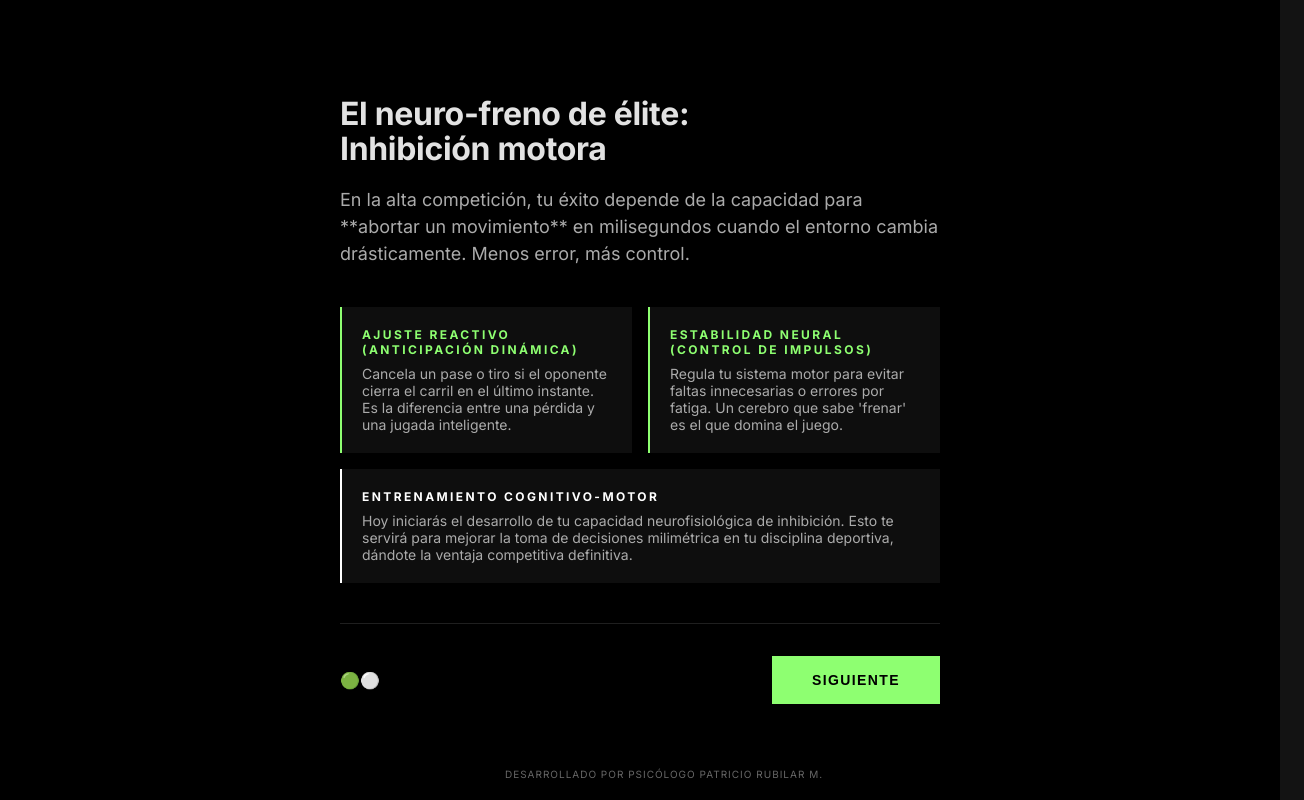
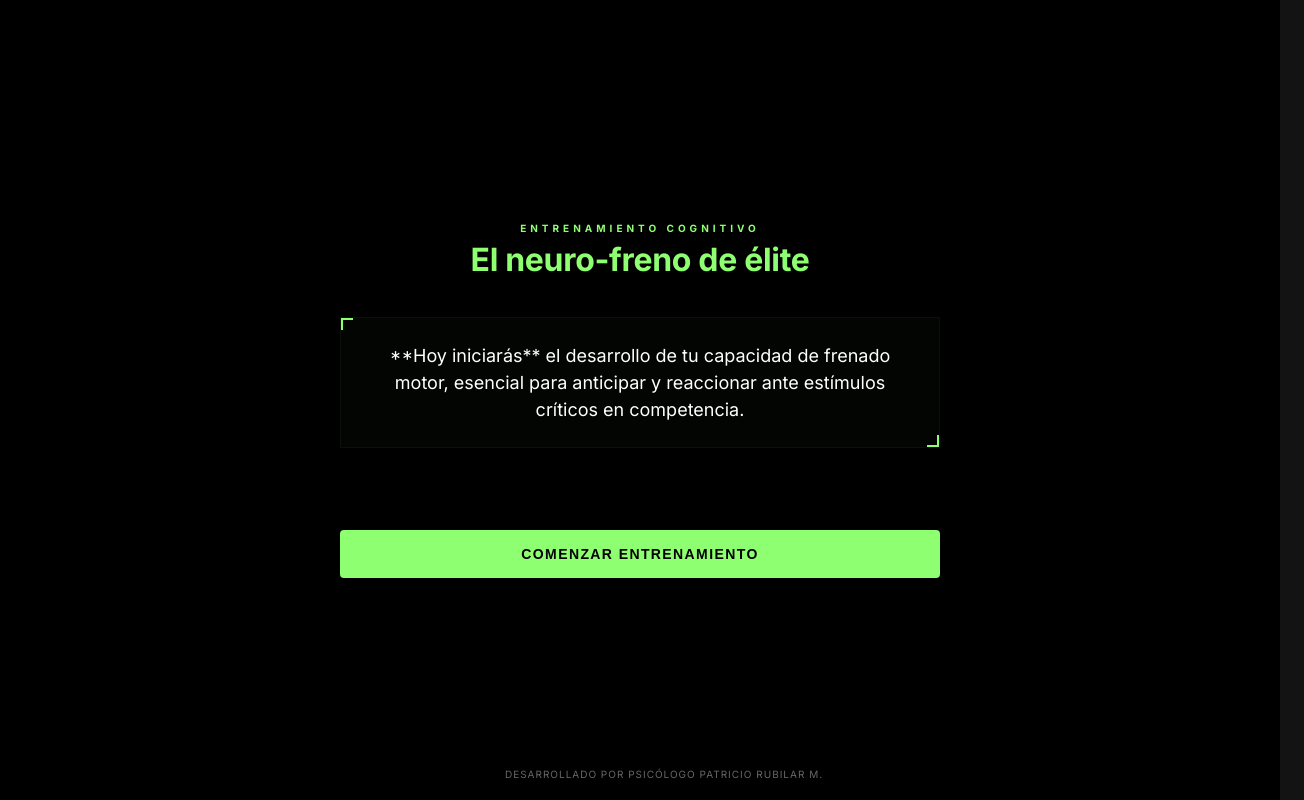
Before and after one commit to pspatriciorubilar-afk/neuro-focus, a React (Vite) app: page / in a window 1280 px wide. Shown: the whole page, 1304 px wide, since content can reach past the window. Built offline with nearby package versions, Linux system fonts and the light colour scheme.

Commit message:
feat: simplified onboarding and integrated native icons/splash

```diff
--- a/package.json
+++ b/package.json
@@ -18,6 +18,7 @@
     "react-dom": "^18.2.0"
   },
   "devDependencies": {
+    "@capacitor/assets": "^3.0.5",
     "@types/react": "^18.2.21",
     "@types/react-dom": "^18.2.7",
     "@vitejs/plugin-react": "^4.0.4",
--- a/src/components/TrainingScreen.css
+++ b/src/components/TrainingScreen.css
@@ -53,13 +53,17 @@ body {
 
 /* Intro / Onboarding */
 .onboarding-overlay {
-    position: absolute;
-    inset: 0;
+    position: fixed;
+    top: 0;
+    left: 0;
+    width: 100%;
+    height: 100%;
     background: var(--bg-void);
-    z-index: 500;
+    z-index: 1000;
     display: flex;
     flex-direction: column;
-    padding: 40px 24px;
+    padding: 32px 24px;
+    overflow-y: auto;
 }
 
 .onboarding-content {
--- a/src/components/TrainingScreen.tsx
+++ b/src/components/TrainingScreen.tsx
@@ -266,28 +266,18 @@ export const TrainingScreen: React.FC = () => {
             {/* Slide 1: Concepto */}
             {state === 'INTRO_1' && (
                 <div className="onboarding-overlay">
-                    <div className="onboarding-content">
-                        <h1 className="onboarding-title">El neuro-freno de élite: <br/>Inhibición motora</h1>
-                        <p className="onboarding-text">
-                            En la alta competición, tu éxito depende de la capacidad para **abortar un movimiento** en milisegundos cuando el entorno cambia drásticamente. Menos error, más control.
-                        </p>
-                        <div className="onboarding-grid">
-                            <div className="onboarding-card">
-                                <span className="card-title">AJUSTE REACTIVO (ANTICIPACIÓN DINÁMICA)</span>
-                                <p className="card-desc">Cancela un pase o tiro si el oponente cierra el carril en el último instante. Es la diferencia entre una pérdida y una jugada inteligente.</p>
-                            </div>
-                            <div className="onboarding-card">
-                                <span className="card-title">ESTABILIDAD NEURAL (CONTROL DE IMPULSOS)</span>
-                                <p className="card-desc">Regula tu sistema motor para evitar faltas innecesarias o errores por fatiga. Un cerebro que sabe 'frenar' es el que domina el juego.</p>
-                            </div>
-                            <div className="onboarding-card" style={{gridColumn: '1 / -1', borderLeftColor: '#fff'}}>
-                                <span className="card-title" style={{color: '#fff'}}>ENTRENAMIENTO COGNITIVO-MOTOR</span>
-                                <p className="card-desc">Hoy iniciarás el desarrollo de tu capacidad neurofisiológica de inhibición. Esto te servirá para mejorar la toma de decisiones milimétrica en tu disciplina deportiva, dándote la ventaja competitiva definitiva.</p>
-                            </div>
+                    <div className="onboarding-content" style={{justifyContent: 'center', textAlign: 'center'}}>
+                        <span className="onboarding-tag">ENTRENAMIENTO COGNITIVO</span>
+                        <h1 className="onboarding-title" style={{fontSize: '32px', color: 'var(--kinetic-neon)'}}>El neuro-freno de élite</h1>
+
+                        <div className="bracket-box" style={{margin: '20px 0', background: 'rgba(142, 255, 113, 0.02)'}}>
+                            <p className="onboarding-text" style={{fontSize: '18px', margin: '0', color: '#fff'}}>
+                                **Hoy iniciarás** el desarrollo de tu capacidad de frenado motor, esencial para anticipar y reaccionar ante estímulos críticos en competencia.
+                            </p>
                         </div>
-                        <div className="onboarding-footer">
-                            <div className="dots">🟢⚪</div>
-                            <button className="nav-btn" onClick={(e) => { e.stopPropagation(); setState('INTRO_2'); }}>SIGUIENTE</button>
+
+                        <div className="onboarding-footer" style={{marginTop: '30px', border: 'none'}}>
+                            <button className="nav-btn" style={{width: '100%', borderRadius: '4px'}} onClick={(e) => { e.stopPropagation(); setState('INTRO_2'); }}>COMENZAR ENTRENAMIENTO</button>
                         </div>
                     </div>
                     <div className="developer-footer">Desarrollado por Psicólogo Patricio Rubilar M.</div>
```
Also changed, not shown: 55 other files (tests, documents, lock files or other folders).
